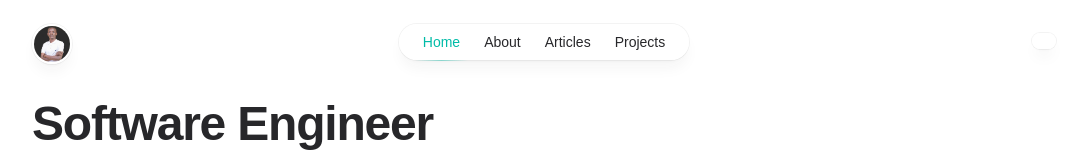
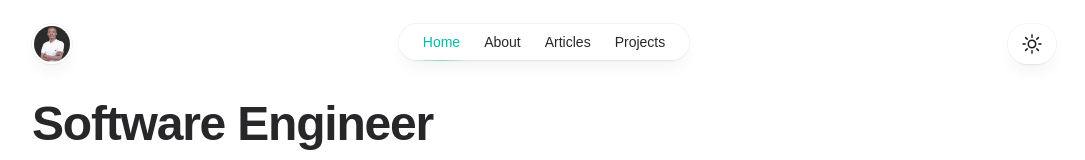
Before and after one commit to faraji-ombonya/portfolio, a Next.js app: page / in a window 1280 px wide. Shown: the top 160 px of the page, without its empty margins (96-1181 px from the left). Built offline with nearby package versions, Linux system fonts and the light colour scheme.

Commit message:
feat: add toggle light scheme icon

```diff
--- a/components/header.tsx
+++ b/components/header.tsx
@@ -244,7 +244,20 @@
                         className="group rounded-full bg-white/90 px-3 py-2 shadow-lg ring-1 shadow-zinc-800/5 ring-zinc-900/5 backdrop-blur-sm transition dark:bg-zinc-800/90 dark:ring-white/10 dark:hover:ring-white/20  "
                       >
                         <div className="justify-center items-center">
-                          {/* <ion-icon name="sunny"></ion-icon> */}
+                          <svg
+                            xmlns="http://www.w3.org/2000/svg"
+                            fill="none"
+                            viewBox="0 0 24 24"
+                            strokeWidth={1.5}
+                            stroke="currentColor"
+                            className="size-6"
+                          >
+                            <path
+                              strokeLinecap="round"
+                              strokeLinejoin="round"
+                              d="M12 3v2.25m6.364.386-1.591 1.591M21 12h-2.25m-.386 6.364-1.591-1.591M12 18.75V21m-4.773-4.227-1.591 1.591M5.25 12H3m4.227-4.773L5.636 5.636M15.75 12a3.75 3.75 0 1 1-7.5 0 3.75 3.75 0 0 1 7.5 0Z"
+                            />
+                          </svg>
                         </div>
                       </button>
                     </div>
```
